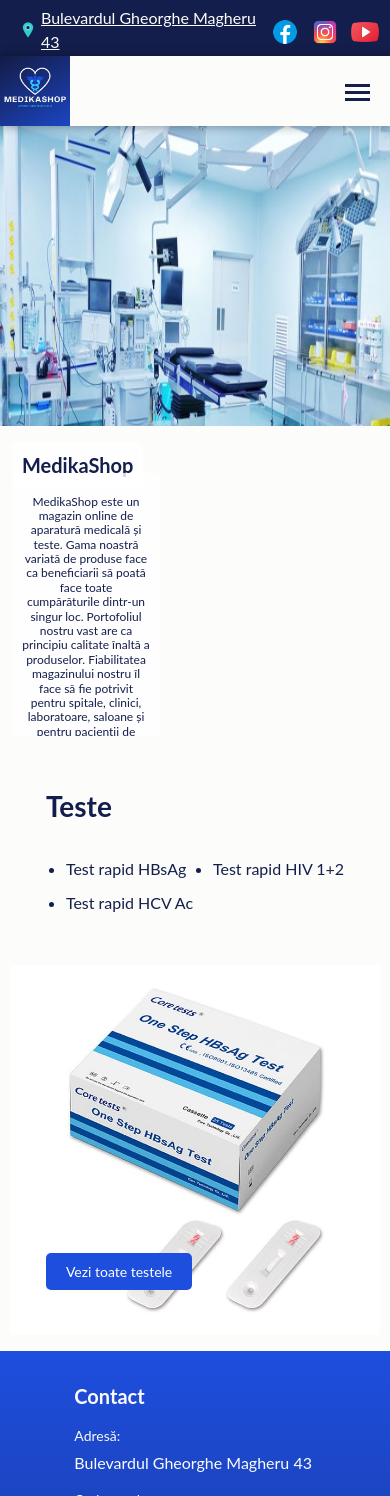
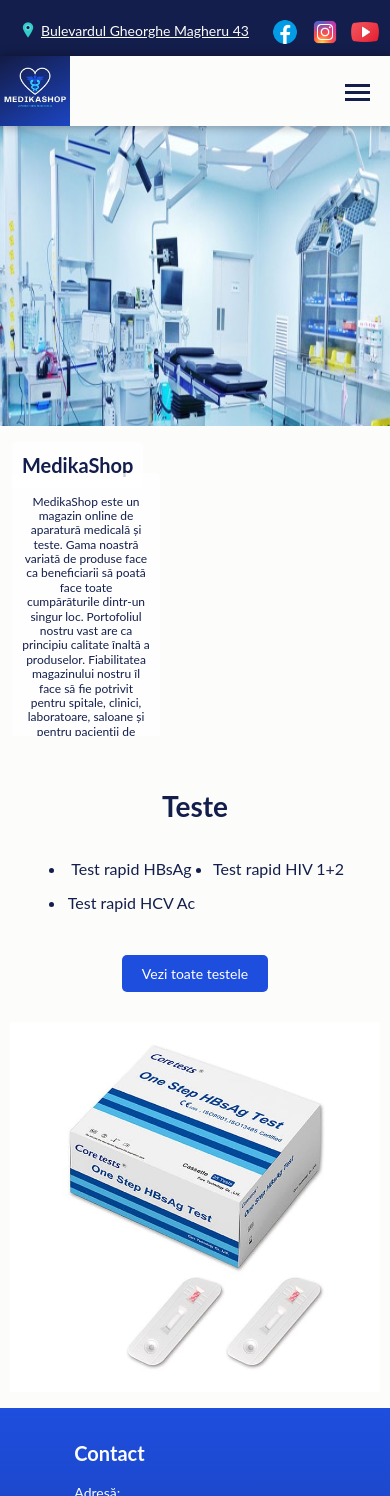
Before and after one commit to dantenoir/MedikaShop-website, a website: page public/index.html in a window 390 px wide. Shown: the top 1496 px of the page. Drawn offline with Linux system fonts and the light colour scheme; files that its build step writes are made by us from their sources.

Commit message:
fixed mobile view for teste

```diff
--- a/public/css/home.css
+++ b/public/css/home.css
@@ -177,3 +177,26 @@
     display: inline-block;
     width: 70%;
   }
+
+  @media (max-width: 768px) {
+    .teste-section {
+      flex-direction: column;
+    }
+
+    .teste-text-container {
+      padding: 0;
+      text-align: center;
+    }
+
+    .teste-image-container {
+      margin-top: 30px;
+    }
+
+    .teste-gallery {
+      width: 100%;
+    }
+
+    .teste-button-container {
+      position: relative;
+    }
+  }
--- a/public/css/styles.css
+++ b/public/css/styles.css
@@ -40,7 +40,7 @@ body {
 }
 
 .address {
-    font-size: 16px;
+    font-size: 14px;
     margin-left: 15%;
     margin-right: 10px;
     color: #fcfcfa;
```
